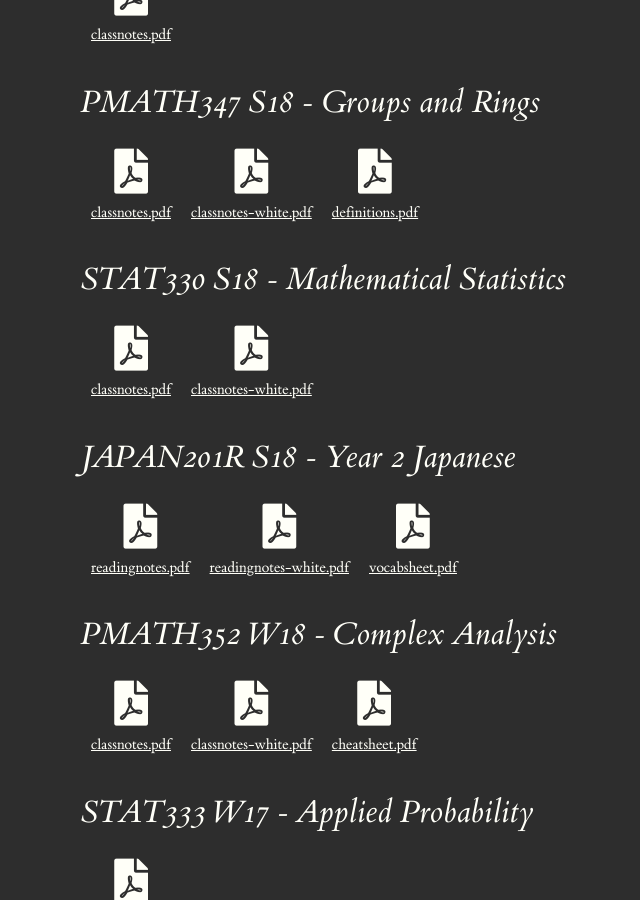
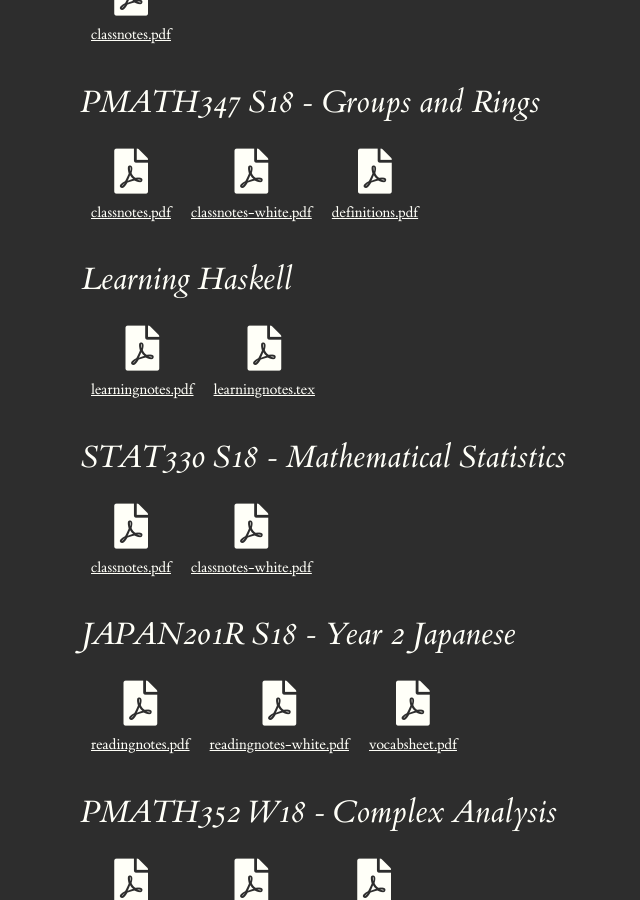
Before and after one commit to japorized/TeX_notes, a Jekyll site: the page built from index.md, in a window 1280 px wide and 900 px high, scrolled down 821 px. Shown: the whole window, without its empty margins (79-719 px from the left). Built offline with Jekyll 4.4.1, drawn with Linux system fonts in a browser that asks for light colours; nearby versions of some CDN libraries.

Commit message:
updating LearningHaskell

```diff
--- a/_data/files.yaml
+++ b/_data/files.yaml
@@ -112,6 +112,13 @@
   - title: lec35.tex
     src: ./PMATH351S18/lectures/lec35.tex
 
+- title: Learning Haskell
+  pdf:
+  - title: learningnotes.pdf
+    src: ./LearningHaskell/learningnotes.pdf
+  - title: learningnotes.tex
+    src: ./LearningHaskell/learningnotes.tex
+
 - title: STAT330 S18 - Mathematical Statistics
   pdf:
   - title: classnotes.pdf
```
Also changed, not shown: 4 other files.
